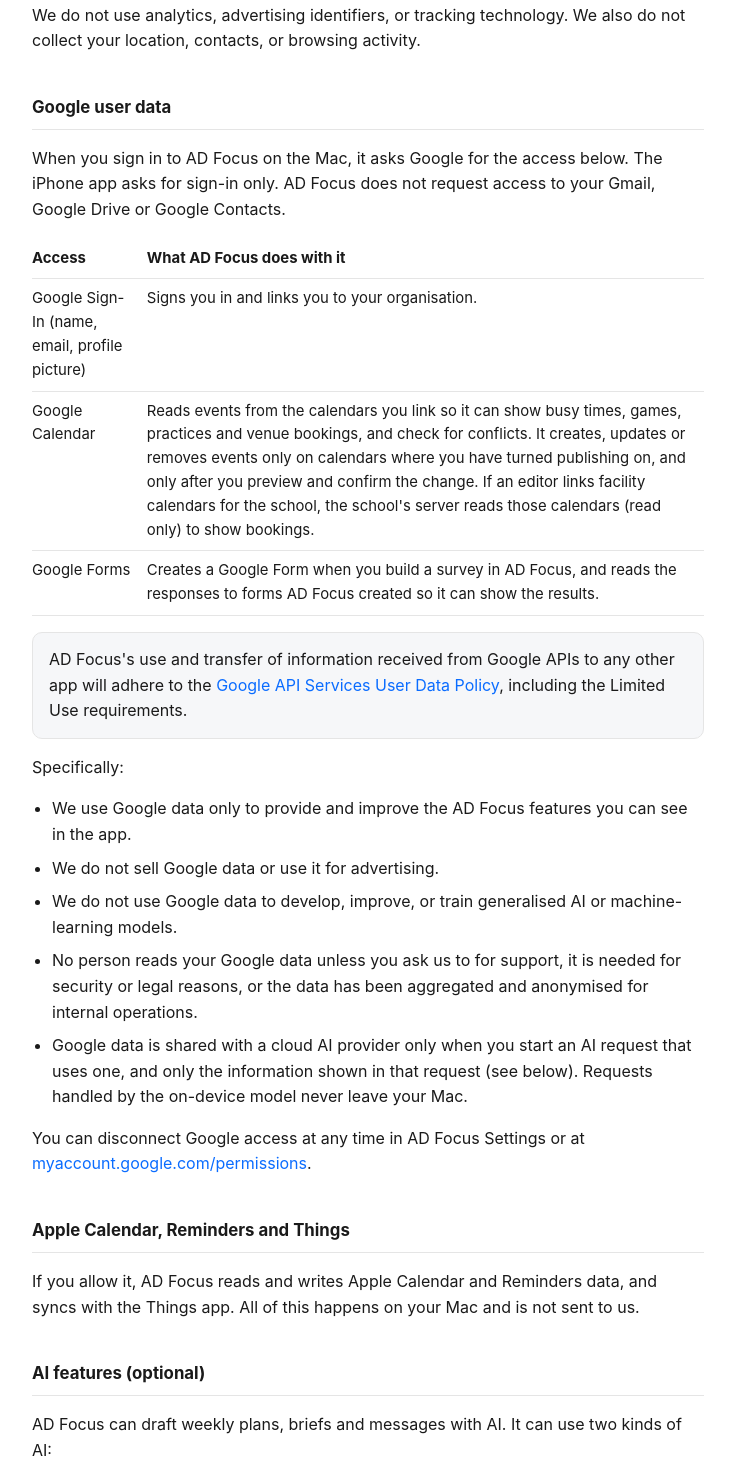
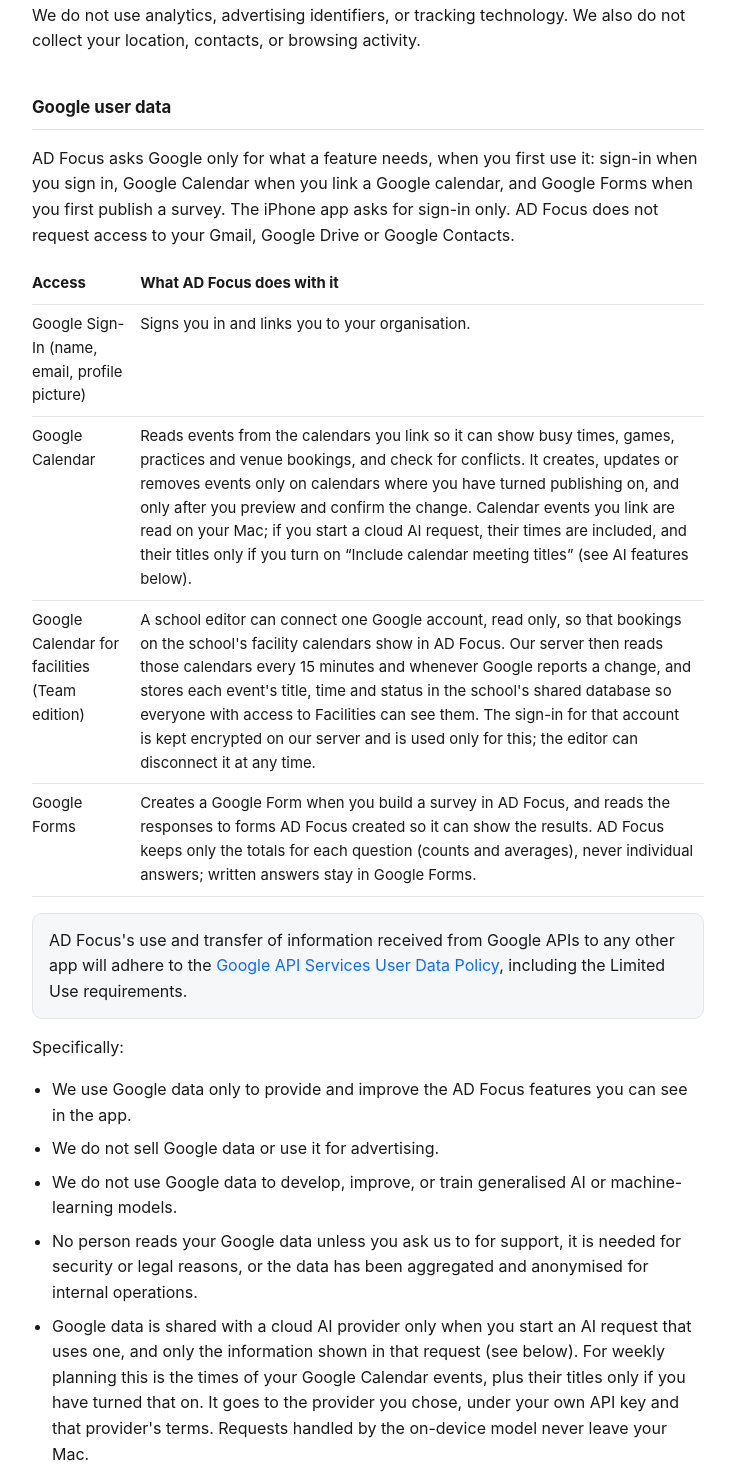
Before and after one commit to mrlautenbach/ad-focus, a plain HTML site: page privacy.html in a window 1280 px wide. Shown: the part 1296-2766 px from the top of the page, without its empty margins (272-1007 px from the left). Drawn offline with Linux system fonts and the light colour scheme.

Commit message:
Privacy: per-feature Google consent, facilities sync storage, Forms totals, calendar data to AI
- Google access is asked for per feature, on first use.
- New row for the facilities calendar sync: read every 15 minutes and
  on Google's change notice; titles, times and status stored in the
  school's shared database; the sign-in kept encrypted on the server.
- Forms: only per-question totals are kept, never individual answers.
- Cloud AI: Google Calendar times (titles only if turned on) go to the
  chosen provider under the user's own key.

Co-Authored-By: Claude Opus 5.5 <noreply@anthropic.com>

```diff
--- a/privacy.html
+++ b/privacy.html
@@ -43,12 +43,13 @@
   <p>We do not use analytics, advertising identifiers, or tracking technology. We also do not collect your location, contacts, or browsing activity.</p>
 
   <h2>Google user data</h2>
-  <p>When you sign in to AD Focus on the Mac, it asks Google for the access below. The iPhone app asks for sign-in only. AD Focus does not request access to your Gmail, Google Drive or Google Contacts.</p>
+  <p>AD Focus asks Google only for what a feature needs, when you first use it: sign-in when you sign in, Google Calendar when you link a Google calendar, and Google Forms when you first publish a survey. The iPhone app asks for sign-in only. AD Focus does not request access to your Gmail, Google Drive or Google Contacts.</p>
   <table>
     <tr><th>Access</th><th>What AD Focus does with it</th></tr>
     <tr><td>Google Sign-In (name, email, profile picture)</td><td>Signs you in and links you to your organisation.</td></tr>
-    <tr><td>Google Calendar</td><td>Reads events from the calendars you link so it can show busy times, games, practices and venue bookings, and check for conflicts. It creates, updates or removes events only on calendars where you have turned publishing on, and only after you preview and confirm the change. If an editor links facility calendars for the school, the school's server reads those calendars (read only) to show bookings.</td></tr>
-    <tr><td>Google Forms</td><td>Creates a Google Form when you build a survey in AD Focus, and reads the responses to forms AD Focus created so it can show the results.</td></tr>
+    <tr><td>Google Calendar</td><td>Reads events from the calendars you link so it can show busy times, games, practices and venue bookings, and check for conflicts. It creates, updates or removes events only on calendars where you have turned publishing on, and only after you preview and confirm the change. Calendar events you link are read on your Mac; if you start a cloud AI request, their times are included, and their titles only if you turn on “Include calendar meeting titles” (see AI features below).</td></tr>
+    <tr><td>Google Calendar for facilities (Team edition)</td><td>A school editor can connect one Google account, read only, so that bookings on the school's facility calendars show in AD Focus. Our server then reads those calendars every 15 minutes and whenever Google reports a change, and stores each event's title, time and status in the school's shared database so everyone with access to Facilities can see them. The sign-in for that account is kept encrypted on our server and is used only for this; the editor can disconnect it at any time.</td></tr>
+    <tr><td>Google Forms</td><td>Creates a Google Form when you build a survey in AD Focus, and reads the responses to forms AD Focus created so it can show the results. AD Focus keeps only the totals for each question (counts and averages), never individual answers; written answers stay in Google Forms.</td></tr>
   </table>
   <p class="note">AD Focus's use and transfer of information received from Google APIs to any other app will adhere to the <a href="https://developers.google.com/terms/api-services-user-data-policy">Google API Services User Data Policy</a>, including the Limited Use requirements.</p>
   <p>Specifically:</p>
@@ -57,7 +58,7 @@
     <li>We do not sell Google data or use it for advertising.</li>
     <li>We do not use Google data to develop, improve, or train generalised AI or machine-learning models.</li>
     <li>No person reads your Google data unless you ask us to for support, it is needed for security or legal reasons, or the data has been aggregated and anonymised for internal operations.</li>
-    <li>Google data is shared with a cloud AI provider only when you start an AI request that uses one, and only the information shown in that request (see below). Requests handled by the on-device model never leave your Mac.</li>
+    <li>Google data is shared with a cloud AI provider only when you start an AI request that uses one, and only the information shown in that request (see below). For weekly planning this is the times of your Google Calendar events, plus their titles only if you have turned that on. It goes to the provider you chose, under your own API key and that provider's terms. Requests handled by the on-device model never leave your Mac.</li>
   </ul>
   <p>You can disconnect Google access at any time in AD Focus Settings or at <a href="https://myaccount.google.com/permissions">myaccount.google.com/permissions</a>.</p>
 
@@ -90,7 +91,7 @@
   <p>We use a small number of providers to run AD Focus:</p>
   <ul>
     <li><strong>Supabase</strong> for database hosting and sign-in (EU region).</li>
-    <li><strong>Google</strong> for sign-in, Calendar and Forms.</li>
+    <li><strong>Google</strong> for sign-in, Calendar (including the facilities calendar sync) and Forms.</li>
     <li><strong>Your chosen cloud AI provider</strong>, only for AI requests you start that use it. On-device AI requests do not involve any provider.</li>
   </ul>
   <p>We do not share personal data with anyone else unless the law requires it.</p>
```
